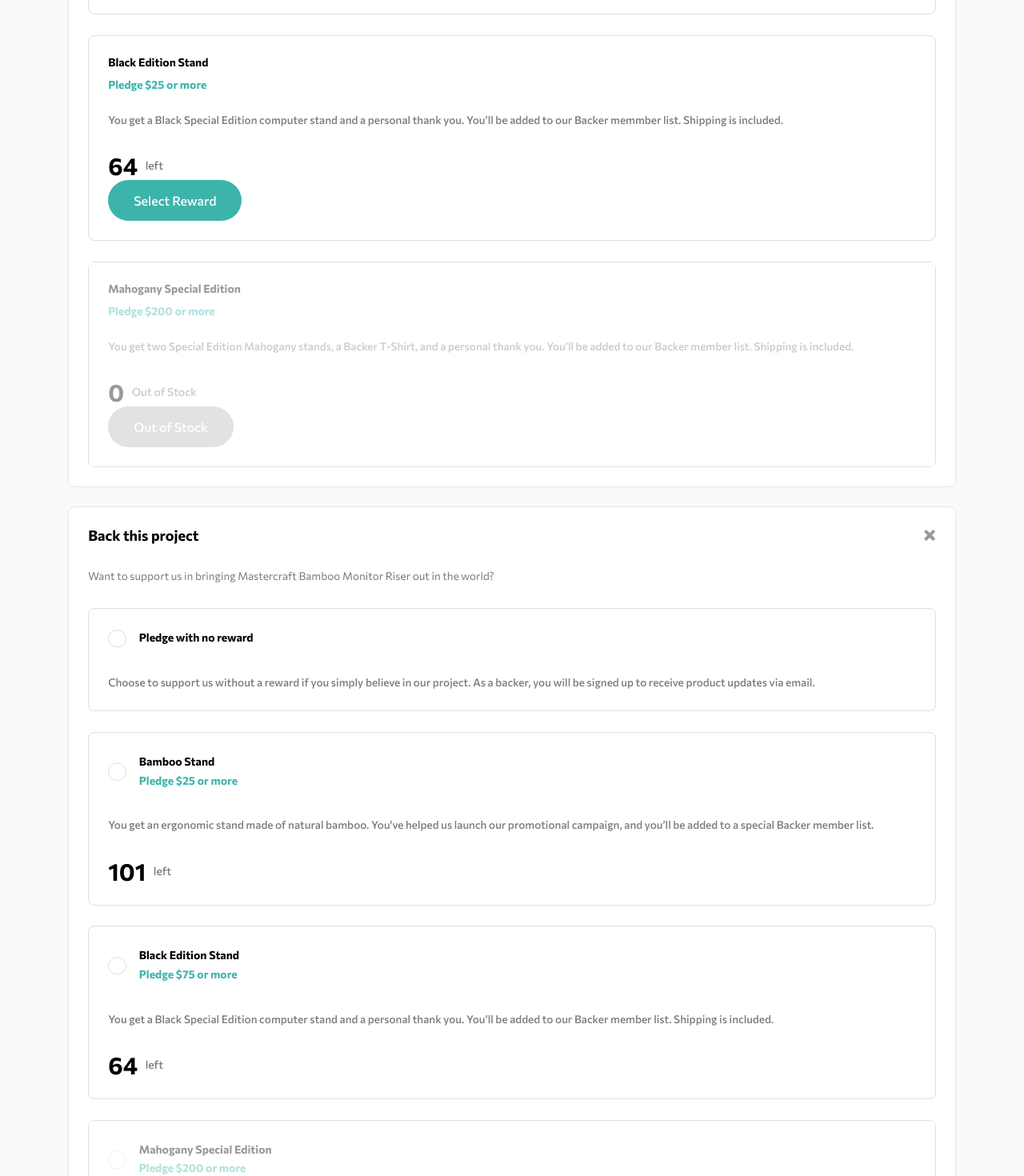
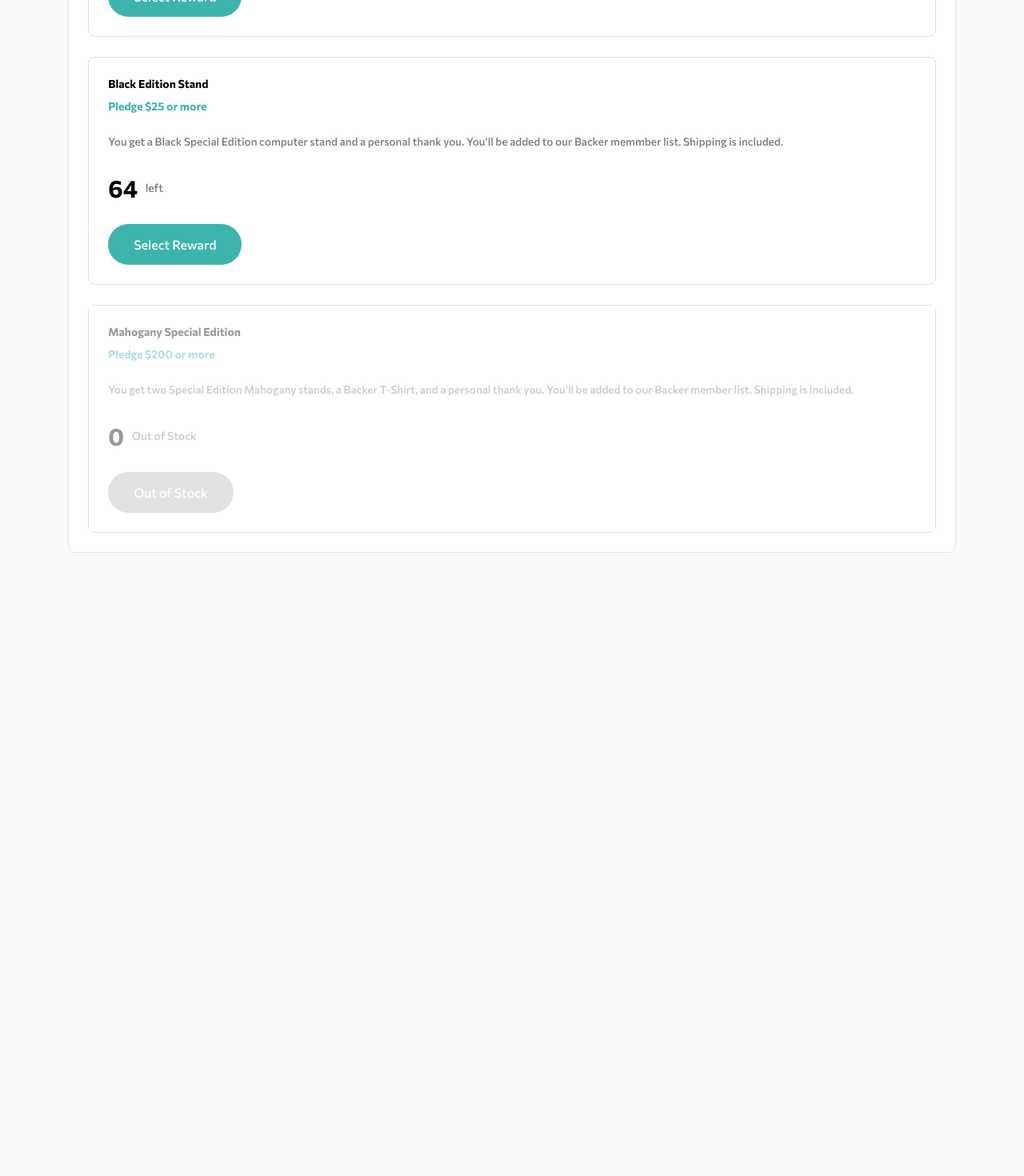
Before and after one commit to cendyz/Crowdfunding-product-page, a React (Vite) app: page / in a window 1280 px wide. Shown: the part 1330-2800 px from the top of the page at 80% size. After the commit the page ends 2069 px from the top, so only its background shows below. Built offline with nearby package versions, Linux system fonts and the light colour scheme.

Commit message:
mobile design ok

```diff
--- a/src/App.jsx
+++ b/src/App.jsx
@@ -149,7 +149,7 @@
 						</button>
 					</div>
 				</div>
-				<div className='last-box modal'>
+				<div className='modal'>
 					<div className='modal-up-box'>
 						<h2 className='modal-box-title'>Back this project</h2>
 						<img
--- a/src/sass/main.scss
+++ b/src/sass/main.scss
@@ -16,7 +16,7 @@
 
 .shadow {
 	display: none;
-	position: absolute;
+	position: fixed;
 	top: 0;
 	right: 0;
 	bottom: 0;
@@ -84,7 +84,8 @@
 
 .first-box-content,
 .second-box,
-.last-box {
+.last-box,
+.modal {
 	padding: 1.5em;
 	background-color: white;
 	border-radius: 0.5em;
@@ -94,7 +95,7 @@
 .first-logo {
 	grid-column: 1;
 	grid-row: 1/3;
-	z-index: 10;
+	z-index: 1;
 }
 
 .first-box-content {
@@ -251,6 +252,7 @@
 
 .last-box-inner-left,
 .modal-box-inner-left {
+	margin-bottom: 1.7em;
 	display: flex;
 	align-items: center;
 	column-gap: 0.6em;
@@ -277,6 +279,16 @@
 	font-size: 1.6rem;
 	font-weight: 500;
 	border-radius: 2em;
+}
+
+.modal {
+	display: none;
+	position: absolute;
+	top: 50%;
+	left: 50%;
+	transform: translateX(-50%);
+	width: 86.7%;
+	z-index: 100;
 }
 
 .modal-box-title {
@@ -326,7 +338,8 @@
 	}
 }
 
-.modal-select-label-span {
+.modal-select-label-span,
+.modal-box-inner-left {
 	margin-bottom: 0;
 }
 
```
